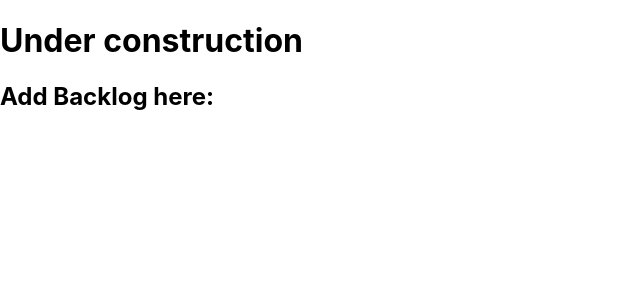
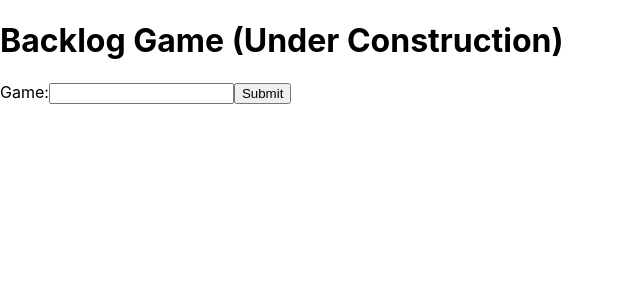
Before and after one commit to evo777/backlog-game, a React (Create React App) app: page / in a window 1280 px wide. Shown: the top 300 px of the page, without its empty margins (0-640 px from the left). Built offline with nearby package versions, Linux system fonts and the light colour scheme.

Commit message:
Add submit form

```diff
--- a/src/App.js
+++ b/src/App.js
@@ -1,10 +1,27 @@
-import React from "react";
+import React, { useState } from "react";
 
 function App() {
+  const [value, setValue] = useState("");
+  function submitGame(e) {
+    console.log("form submitted");
+    // Handle ajax call here to save game item
+    e.preventDefault();
+  }
+
+  function handleChange(e) {
+    setValue(e.target.value);
+  }
+
   return (
     <div className="App">
-      <h1>Under construction</h1>
-      <h2>Add Backlog here:</h2>
+      <h1>Backlog Game (Under Construction)</h1>
+      <form onSubmit={submitGame}>
+        <label>
+          Game:
+          <input type="text" value={value} onChange={handleChange} />
+        </label>
+        <input type="submit" value="Submit" />
+      </form>
     </div>
   );
 }
```
